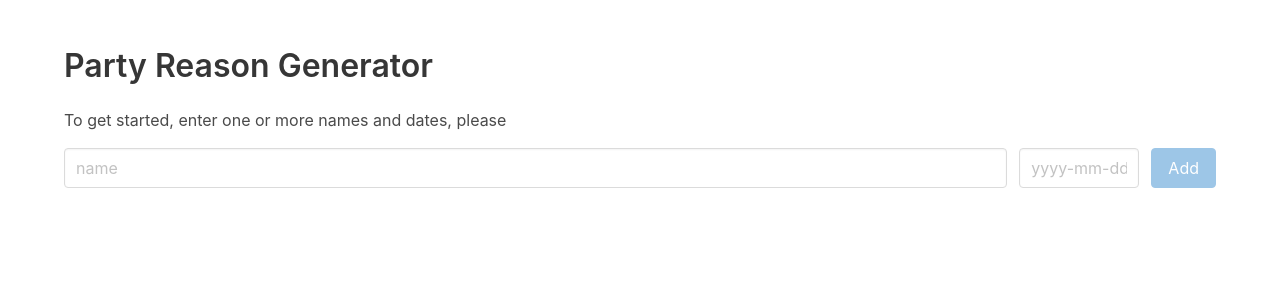
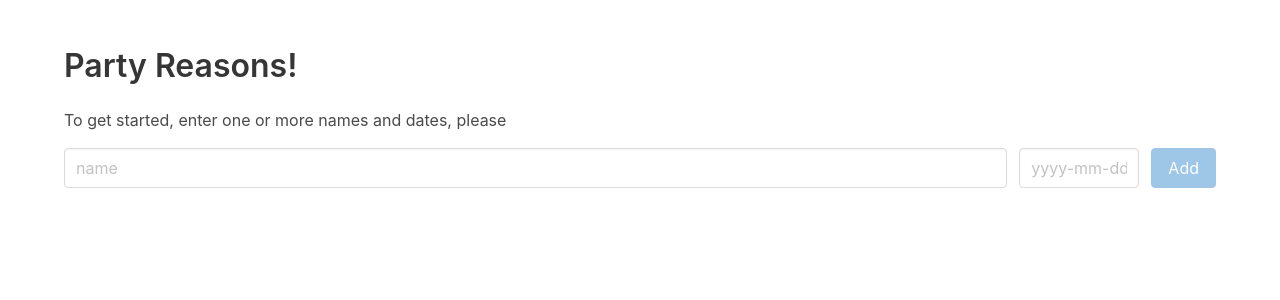
Before and after one commit to mobzystems/PartyReasons, a React (Create React App) app: page / in a window 1280 px wide. Shown: the top 300 px of the page. Built offline with nearby package versions, Linux system fonts and the light colour scheme.

Commit message:
Changed titles

```diff
--- a/public/index.html
+++ b/public/index.html
@@ -6,7 +6,7 @@
     <meta name="viewport" content="width=device-width, initial-scale=1" />
     <meta
       name="description"
-      content="Web site created using create-react-app"
+      content="Find reasons to throw a party"
     />
     <link rel="stylesheet" href="https://cdn.jsdelivr.net/npm/bulma@0.9.4/css/bulma.min.css" />
     <!--
--- a/src/PartyReasons.tsx
+++ b/src/PartyReasons.tsx
@@ -149,7 +149,7 @@ export function PartyReasons() {
   const filteredReasons = partyReasons.filter(pr => pr.reason.quality >= minimumQuality && pr.reason.numberOfEvents >= minE);
 
   return (<>
-    <h1 className="title">Party Reason Generator</h1>
+    <h1 className="title">Party Reasons!</h1>
     {events.length === 0
       ? <p>To get started, enter one or more names and dates, please</p>
       : <div className="table-container">
```
